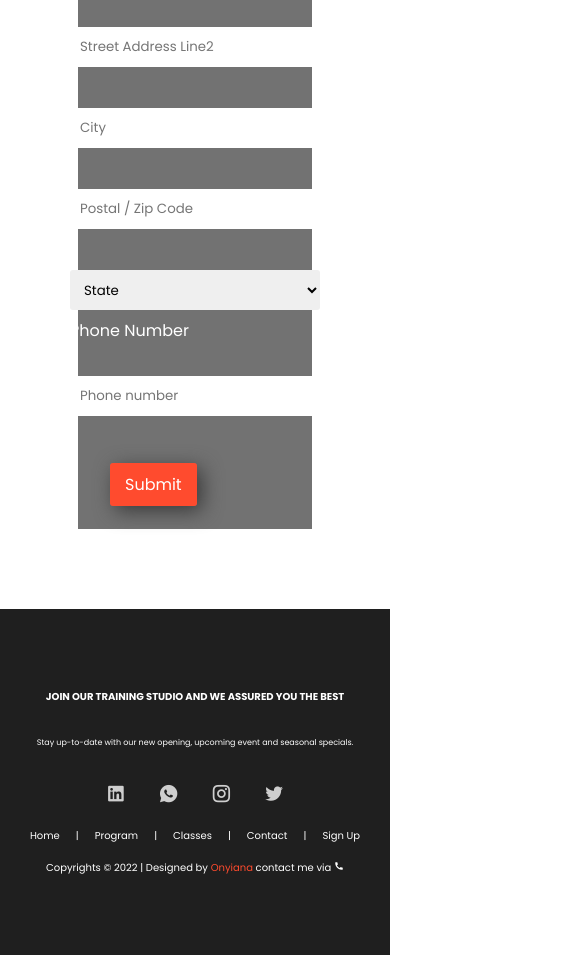
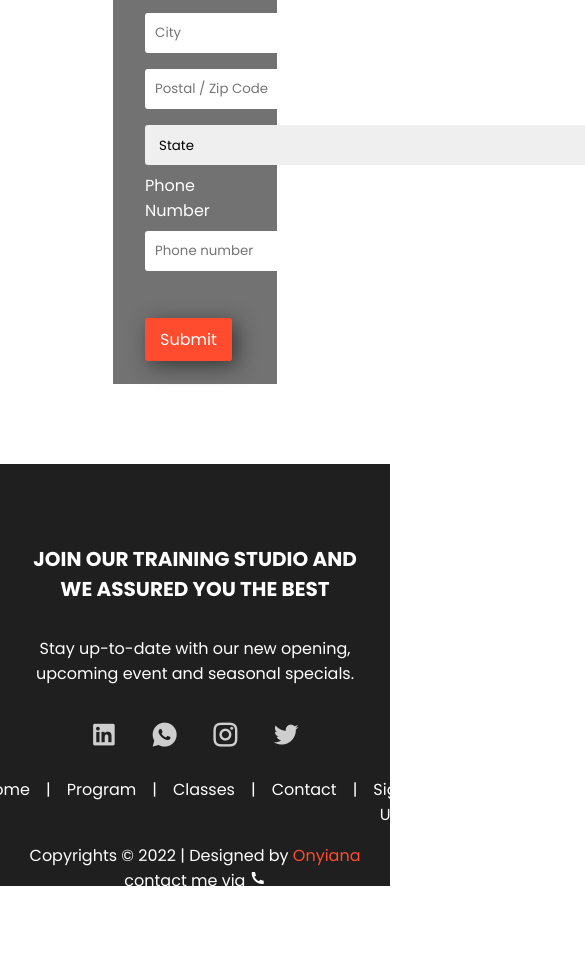
Before and after one commit to Onyiana/Gym-Webpage, a plain HTML site: page SignUp.html in a window 390 px wide. Shown: the part 1045-2000 px from the top of the page, 585 px wide, since content can reach past the window. After the commit the page ends 1938 px from the top, so only its background shows below. Drawn offline with nearby package versions, Linux system fonts and the light colour scheme.

Commit message:
updating

```diff
--- a/css/signup.css
+++ b/css/signup.css
@@ -142,57 +142,3 @@ input[type="text"], input[type="email"], input[type="number"], select{
     color: #fff;
     font-size: 1.5rem;
 }
-
-@media screen and (max-width:768px) {
-
-     .Gym{
-        background-color:#646464e8 ;
-        width:60%
-    }
-
-   .signUp, .mail, .size, .place, .call{
-    display: grid;
-    align-items: center;
-    justify-content: center;
-   }
-
-    input[type="email"]{
-        width: 250px;
-    }
-
-    input[type="text"]{
-        width: 250px;
-    }
-
-    input[type="number"]{
-        width: 250px;
-    }
-
-    #State{
-        width: 250px;
-    }
-
-    #footer{
-        height: 50vh;
-    }
-
-   .footerTopText h3{
-    font-size: 10px;
-    }
-
-    .footerTopText p{
-        font-size: 8px;
-    }
-
-    .footerBottomText a{
-        font-size: 1.3rem;
-    }
-
-    .bottomNavbar{
-        font-size: 10px;
-    }
-
-    #bottomP{
-    font-size: 10px;
-    }
-}
--- a/css/style.css
+++ b/css/style.css
@@ -284,7 +284,7 @@ textarea:focus{
 }
 
 #footer{
-    background-color: rgb(31, 31, 31);
+    background-color: rgba(31, 31, 31, 0.849);
     text-align: center;
     margin-top: 5rem;
     color: #fff;
@@ -326,142 +326,3 @@ textarea:focus{
 .ri-menu-line, .ri-close-circle-line{
     display: none;
 }
-
-@media screen and (max-width:992px) {
-
-    html,body{
-        overflow-x: hidden;
-    }
-
-    .ri-menu-line, .ri-close-circle-line{
-        display: block;
-        font-size: 1.5rem;
-        color: #fff;
-        cursor: pointer;
-    }
-
-    #navbar{
-        padding: 10px 1.5rem;
-        /* position: relative; */
-    }
-
-    #navbar h1{
-        font-size: 1.5rem;
-    }
-
-    input[type="email"]{
-        width: 630px;
-    }
-
-    textarea{
-        width:630px;
-    }
-
-    .basicfitness p{
-        font-size: 15px;
-    }
-
-    #classFitness p{
-        width: 80%;
-        text-align: center;
-        margin: 1rem auto;
-    }
-
-    .fitness button{
-        margin-left: 8px;
-    }
-
-    #schedule button{
-        padding: 15px 1.4rem;
-        font-size: medium;
-    }
-
-    .bodyText{
-        font-size: 15px;
-    }
-
-
-    .footerTopText h3{
-        font-size: 12px;
-    }
-
-    .footerTopText p{
-        font-size: 10px;
-    }
-
-    .footerBottomText a{
-        font-size: 1.3rem;
-    }
-
-    .bottomNavbar{
-        font-size: 12px;
-    }
-
-    #bottomP{
-      font-size: 12px;
-    }
-
-  .navlinks{
-        flex-direction: column;
-        position: absolute;
-        width: 200px;
-        top: 0;
-        background-color: #FF4B2E;
-        right: -250px;
-        height: 100vh;
-        z-index: 1;
-        transition: .5s;
-        gap: 40px;
-    }
-
-    .contactSection{
-        width: 90%;
-    }
-
-}
-
-@media screen and (max-width:768px) {
-
-    .innertext{
-        padding: 5px 8px;
-    }
-
-    .yourName{
-        display: grid;
-        margin-left: auto;
-        margin-right: auto;
-    }
-
-    .section, .section2{
-        display: grid;
-    }
-
-    input[type="email"], textarea{
-        width: 330px;
-    }
-
-   input[type="text"]{
-    width: 330px;
-   }
-
-   .footerTopText h3{
-    font-size: 10px;
-}
-
-.footerTopText p{
-    font-size: 8px;
-}
-
-.footerBottomText a{
-    font-size: 1.3rem;
-}
-
-.bottomNavbar{
-    font-size: 10px;
-}
-
-#bottomP{
-  font-size: 10px;
-}
-
-}
```
